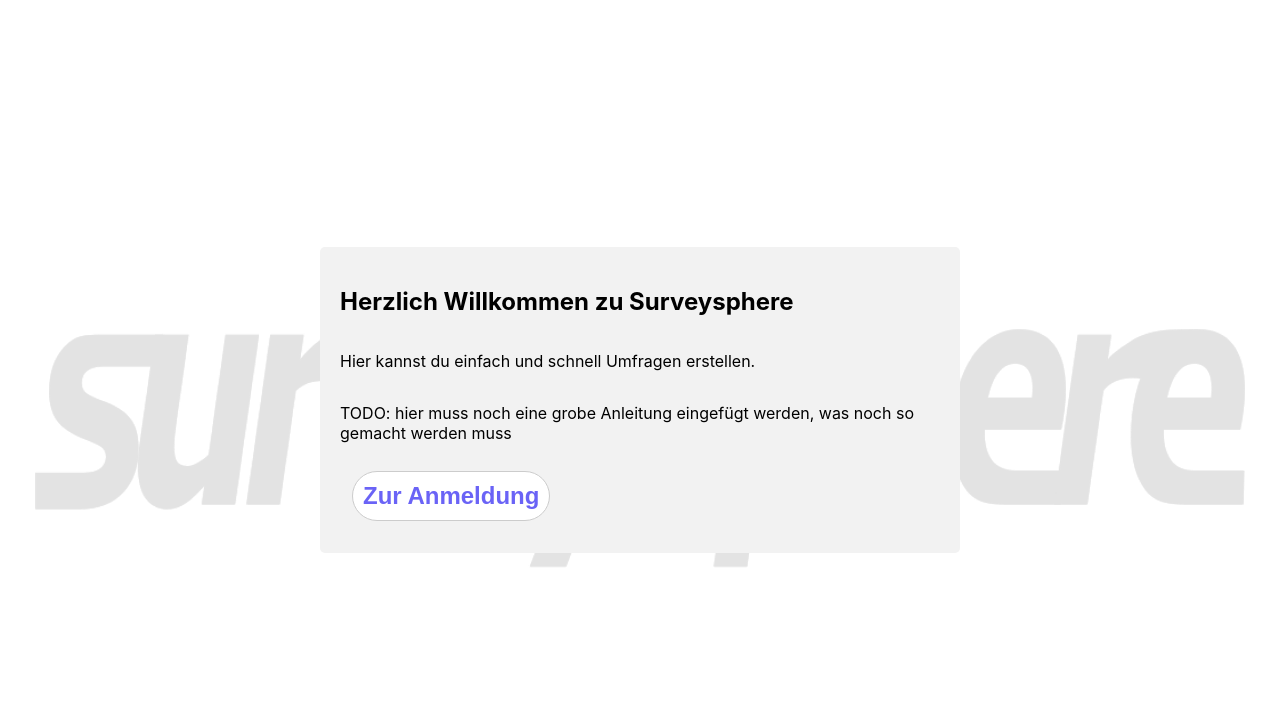
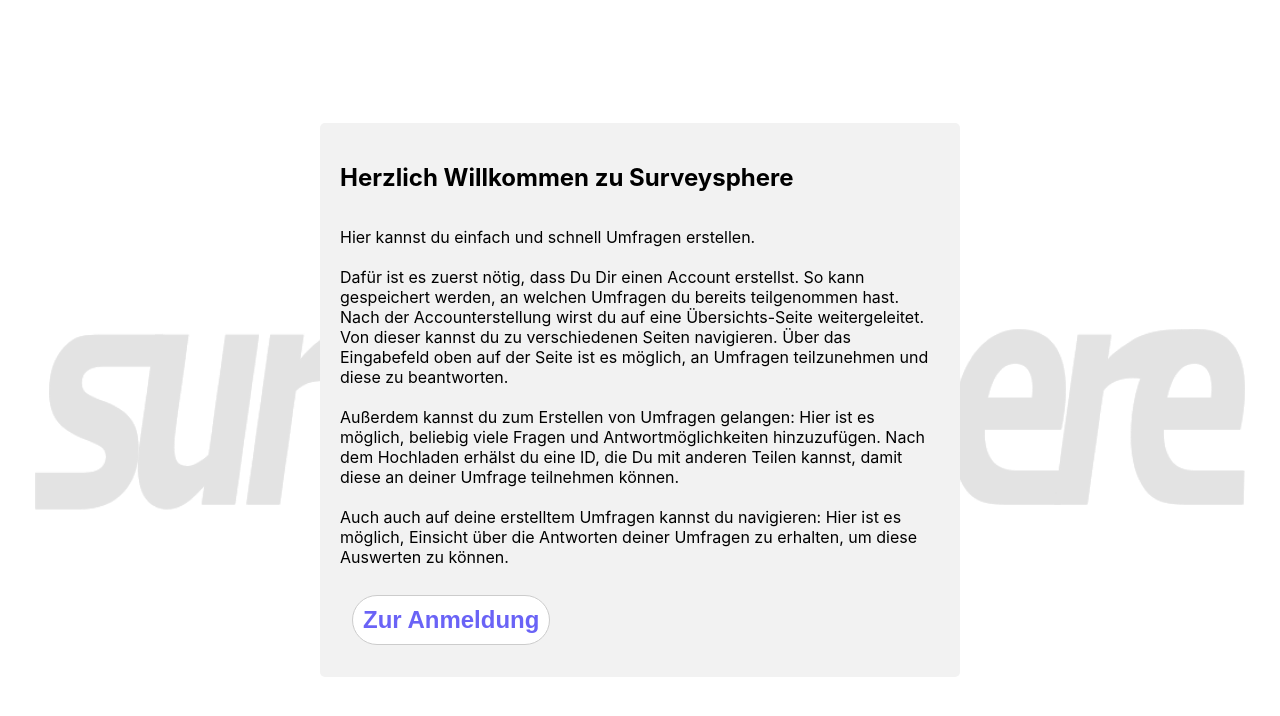
Before and after one commit to SirSimon04/SurveySphere, a React (Create React App) app in the folder client/surveysphere/: page / in a window 1280 px wide. Shown: the top 716 px of the page. Built offline with nearby package versions, Linux system fonts and the light colour scheme.

Commit message:
remove warnings

```diff
--- a/client/surveysphere/src/components/NavBar/NavBar.js
+++ b/client/surveysphere/src/components/NavBar/NavBar.js
@@ -1,21 +1,10 @@
 import React from 'react'
-import { useNavigate } from "react-router-dom";
 import { useSelector } from 'react-redux';
 import './NavBar.css';
 
-const NavBar = ({ onTitleChange, middle, right, showGreeting = false }) => {
+const NavBar = ({ middle, right, showGreeting = false }) => {
 
   const userName = useSelector(state => state.auth.userName);
-
-  const navigate = useNavigate();
-
-  const handleLogoClick = (event) => {
-    navigate("/overview");
-  };
-
-  const handleLogout = (event) => {
-    console.log("Logout");
-  };
 
   return (
       <div className="navBar">
--- a/client/surveysphere/src/pages/StartingPage/StartingPage.js
+++ b/client/surveysphere/src/pages/StartingPage/StartingPage.js
@@ -11,8 +11,16 @@ function StartingPage() {
     <div className='startContainer'>
       <BasicCard>
         <h2>Herzlich Willkommen zu Surveysphere</h2>
-        <p>Hier kannst du einfach und schnell Umfragen erstellen.</p>
-        <p>TODO: hier muss noch eine grobe Anleitung eingefügt werden, was noch so gemacht werden muss</p>
+        <p>Hier kannst du einfach und schnell Umfragen erstellen.
+        <br />
+        <br />
+        Dafür ist es zuerst nötig, dass Du Dir einen Account erstellst. So kann gespeichert werden, an welchen Umfragen du bereits teilgenommen hast. Nach der Accounterstellung wirst du auf eine Übersichts-Seite weitergeleitet. Von dieser kannst du zu verschiedenen Seiten navigieren. Über das Eingabefeld oben auf der Seite ist es möglich, an Umfragen teilzunehmen und diese zu beantworten.
+        <br />
+        <br />
+        Außerdem kannst du zum Erstellen von Umfragen gelangen: Hier ist es möglich, beliebig viele Fragen und Antwortmöglichkeiten hinzuzufügen. Nach dem Hochladen erhälst du eine ID, die Du mit anderen Teilen kannst, damit diese an deiner Umfrage teilnehmen können.
+        <br />
+        <br />
+        Auch auch auf deine erstelltem Umfragen kannst du navigieren: Hier ist es  möglich, Einsicht über die Antworten deiner Umfragen zu erhalten, um diese Auswerten zu können.</p>
         <div className='submitButtonContainer'>
           <SubmitButton
             className='submitButton'
```
